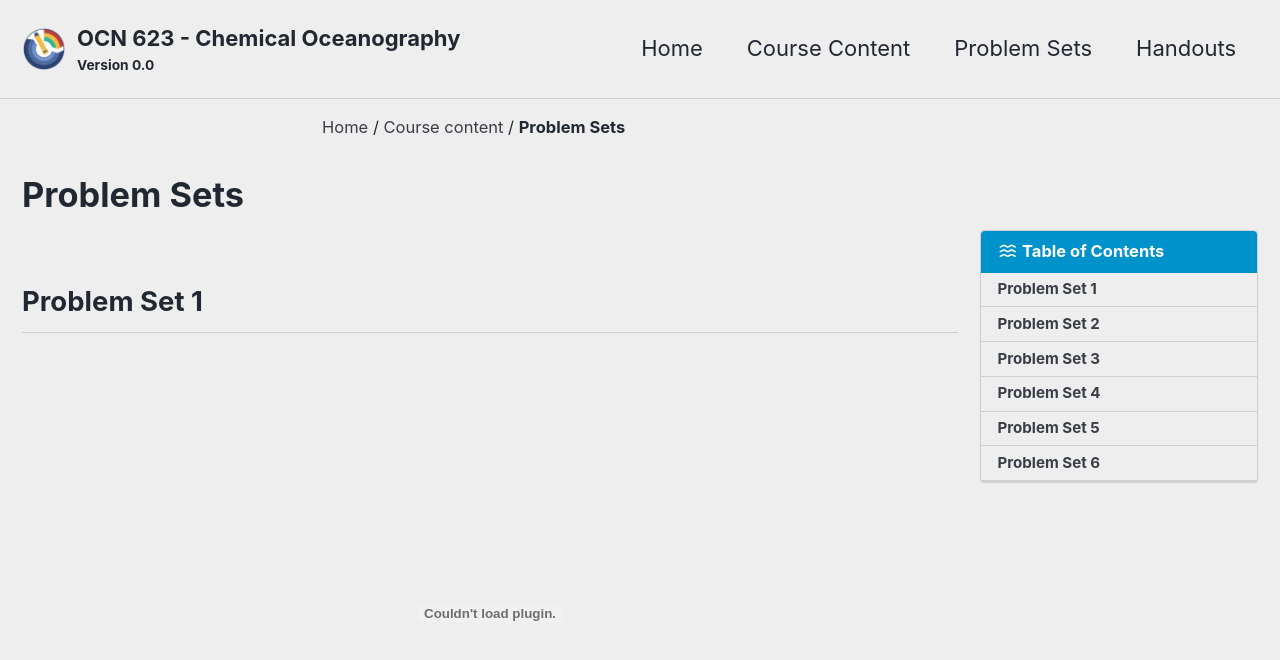
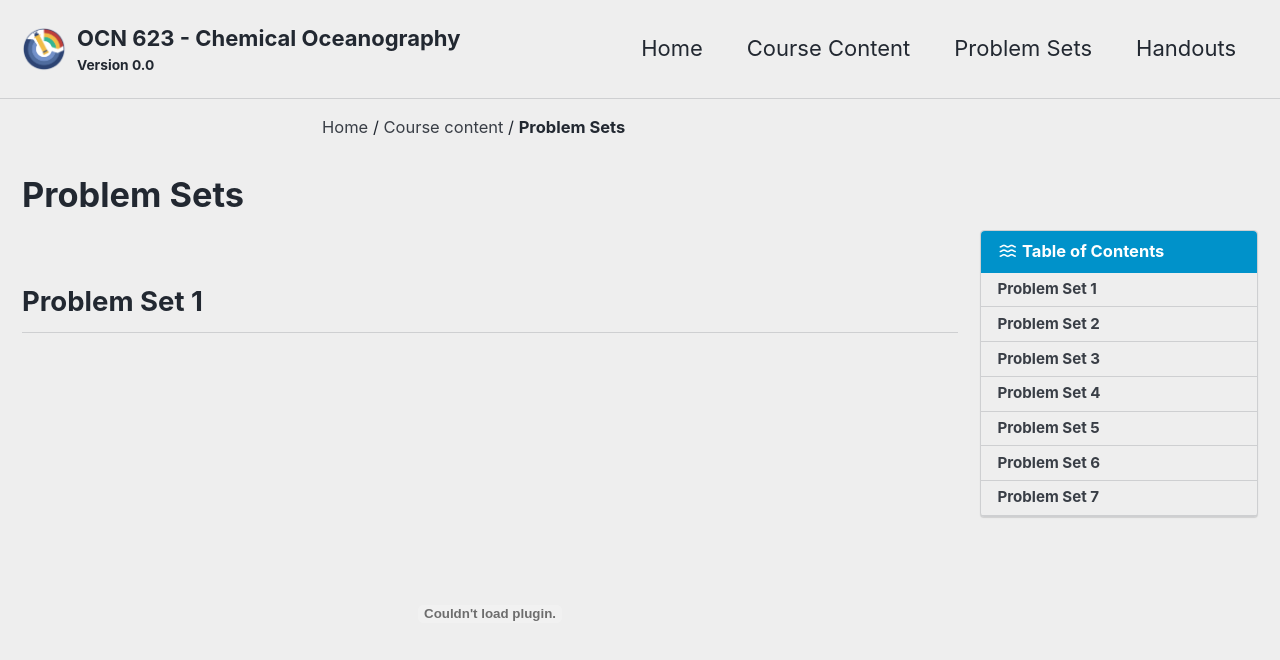
Before and after one commit to SethBushinsky/OCN623_Chemical_Oceanography, a Jekyll site: the page built from _pages/Problem_Sets.md, in a window 1280 px wide and 900 px high. Shown: the top 660 px of the window. Built offline with Jekyll 4.4.1, drawn with Linux system fonts in a browser that asks for light colours; cached includes are drawn as plain includes; some of the changed text lies outside the part shown.

Commit message:
Update Problem_Sets.md

```diff
--- a/_pages/Problem_Sets.md
+++ b/_pages/Problem_Sets.md
@@ -36,3 +36,8 @@
 Due April 15
 <embed src="https://sethbushinsky.github.io/OCN623_Chemical_Oceanography/assets/pdfs/PS6_OCN_623_2025.pdf"
   type="application/pdf" width="700px" height="400px"/>
+
+## Problem Set 7
+Due May 1
+<embed src="https://sethbushinsky.github.io/OCN623_Chemical_Oceanography/assets/pdfs/PS7_OCN_623_2025.pdf"
+  type="application/pdf" width="700px" height="400px"/>
```
